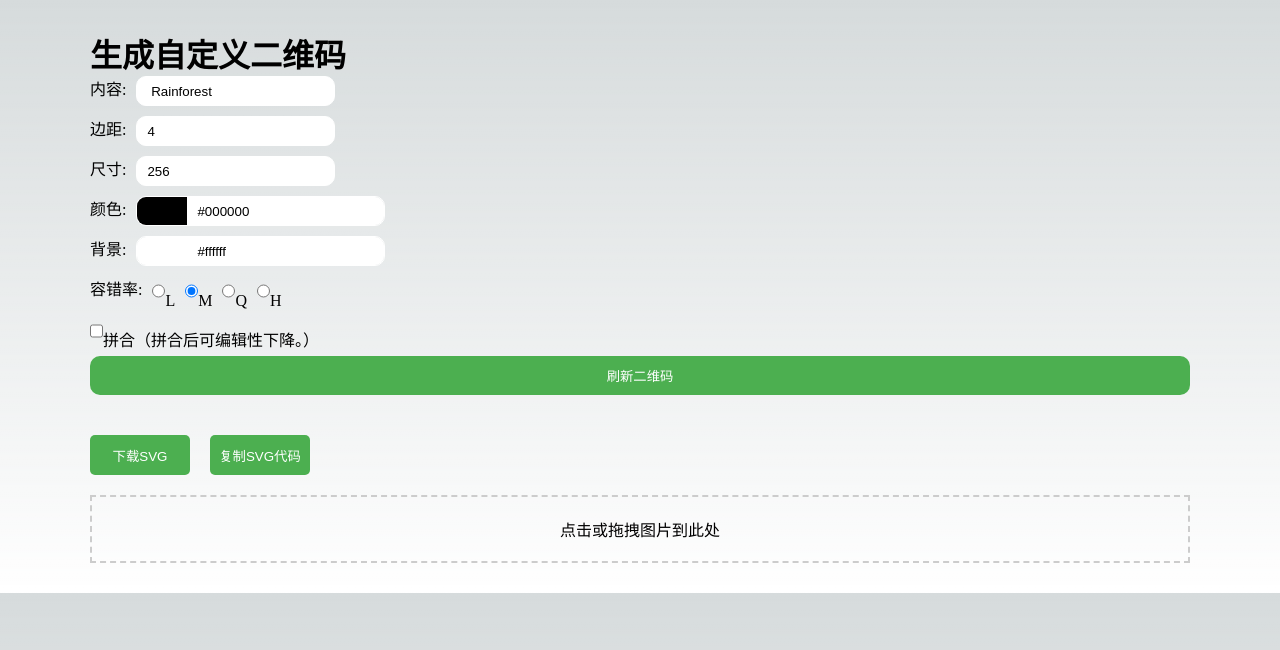
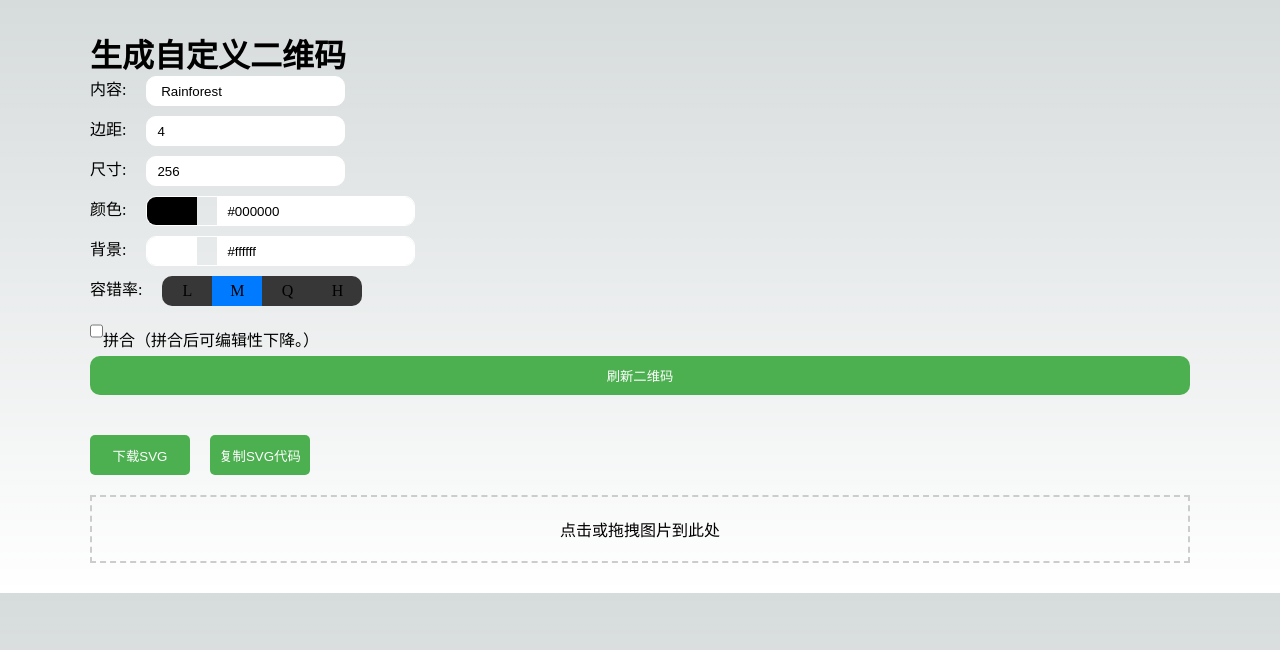
Before and after one commit to kailous/qrcode-app, a Next.js app: page / in a window 1280 px wide. Shown: the top 650 px of the page. Built offline with nearby package versions, Linux system fonts and the light colour scheme.

Commit message:
继续优化控件

```diff
--- a/components/QRSetup.js
+++ b/components/QRSetup.js
@@ -94,8 +94,9 @@ const QRSetup = ({ setSvg, decodedContent }) => {
         </div>
         <div>
           <label>容错率:</label>
+          <div className='box-radio'>
           {["L", "M", "Q", "H"].map((ecl) => (
-          <label key={ecl}>
+          <label key={ecl} className='custom-radio'>
             <input
               type="radio"
               name="ecl"
@@ -103,9 +104,10 @@ const QRSetup = ({ setSvg, decodedContent }) => {
               checked={formInput.ecl === ecl}
               onChange={(e) => setFormInput({ ...formInput, ecl: e.target.value })}
             />
-            {ecl}
+            <span>{ecl}</span>
           </label>
         ))}
+        </div>
         </div>
         <div>
           <label>
--- a/public/css/form.css
+++ b/public/css/form.css
@@ -7,9 +7,10 @@ form.option div {
     display:flex;
     flex-direction: row;
     height: 30px;
+    gap: 20px;
 }
 form.option div label {
-    margin-right: 10px;
+    /* margin-right: 10px; */
 }
 form.option div input {
     height: 100%;
@@ -59,3 +60,40 @@ form.option button {
     color: white;
     border: none;
 }
+.box-radio {
+    display: flex;
+    gap: 0 !important;
+    background-color: #373737;
+    border-radius: 10px;
+    overflow: hidden;
+}
+.custom-radio {
+    display: flex;
+    cursor: pointer;
+}
+.custom-radio input[type="radio"] {
+    /* 隐藏默认的单选按钮 */
+    appearance: none;
+    -webkit-appearance: none;
+    /* 可选：定义一个大小，因为隐藏原生单选按钮后可能不会显示任何内容 */
+    width: 50px;
+    height: 100%;
+    /* 自定义的未选中状态的样式 */
+    display: inline-block;
+    cursor: pointer;
+  }
+
+  .custom-radio input[type="radio"]:checked {
+    /* 自定义的选中状态的样式 */
+    border: 2px solid #007bff;
+    background-color: #007bff;
+  }
+  .custom-radio span {
+    text-align: center;
+    line-height: 30px;
+    display: block;
+    width: 50px;
+    height: 100%;
+    /* background-color: #ffffff; */
+    margin-left: -50px;
+  }
```
